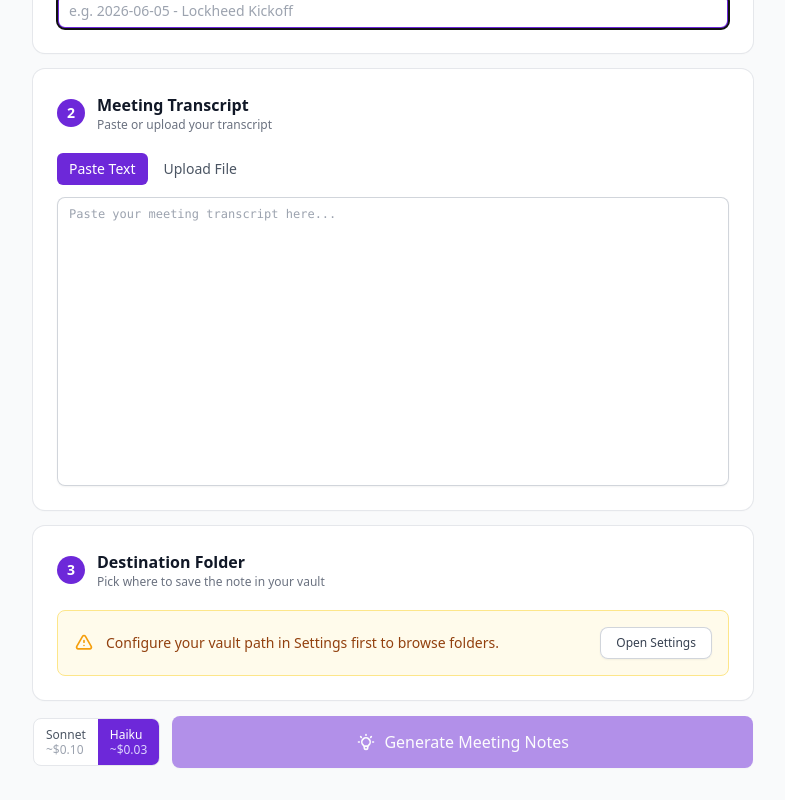
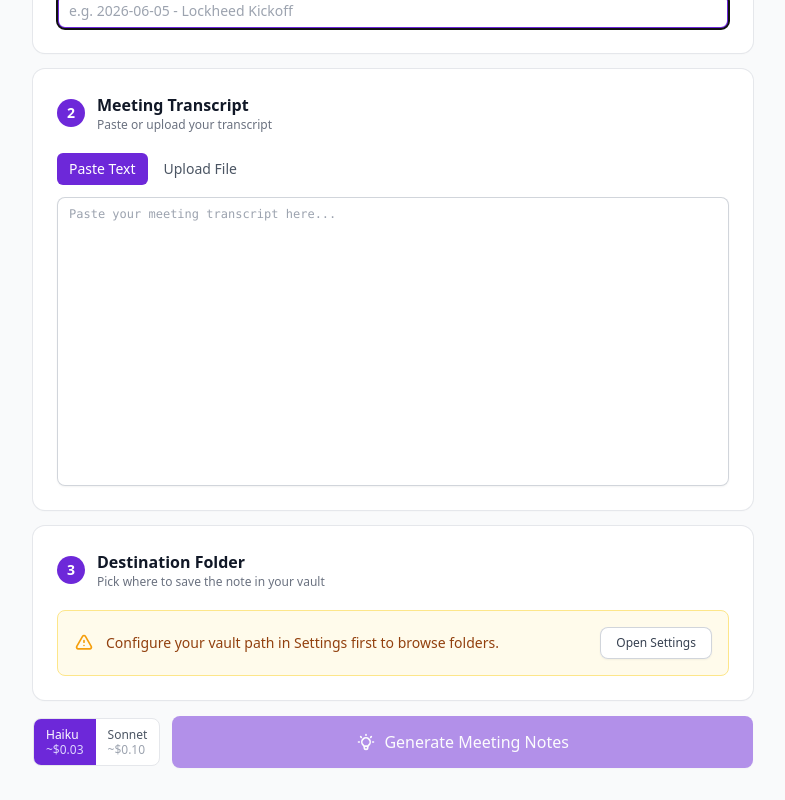
Before and after one commit to ryleyp/notetaker-webapp, a Next.js app: page / in a window 1280 px wide. Shown: the part 707-1507 px from the top of the page, without its empty margins (247-1032 px from the left). Built offline with nearby package versions, Linux system fonts and the light colour scheme.

Commit message:
Reorder model toggle: Haiku left, Sonnet right
https://claude.ai/code/session_014vc82DsxqhcToczRpoA5as

```diff
--- a/src/app/page.js
+++ b/src/app/page.js
@@ -212,8 +212,8 @@ export default function Home() {
               <div className="flex items-center gap-3">
                 <div className="flex rounded-lg border border-gray-200 bg-white overflow-hidden flex-shrink-0">
                   {[
+                    { id: "claude-haiku-4-5", label: "Haiku", sub: "~$0.03" },
                     { id: "claude-sonnet-4-6", label: "Sonnet", sub: "~$0.10" },
-                    { id: "claude-haiku-4-5", label: "Haiku", sub: "~$0.03" },
                   ].map((m) => (
                     <button
                       key={m.id}
```
